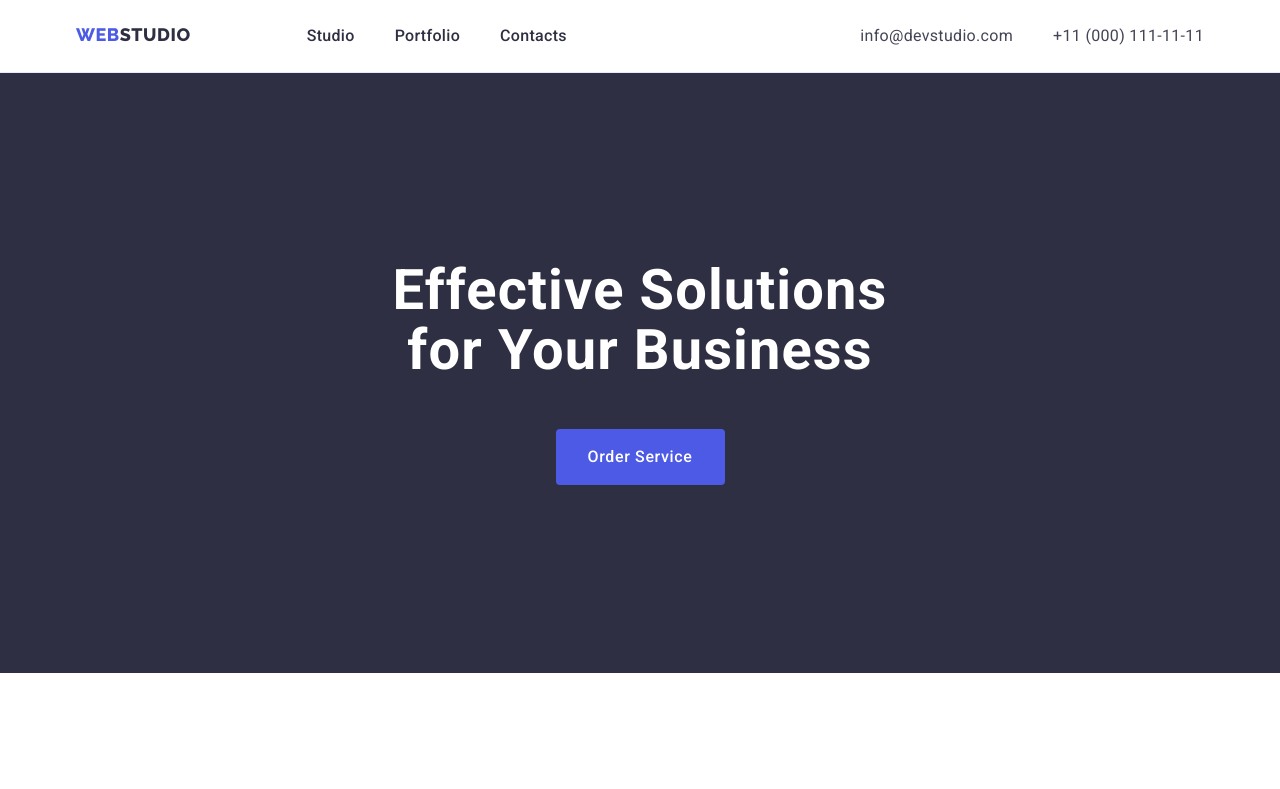
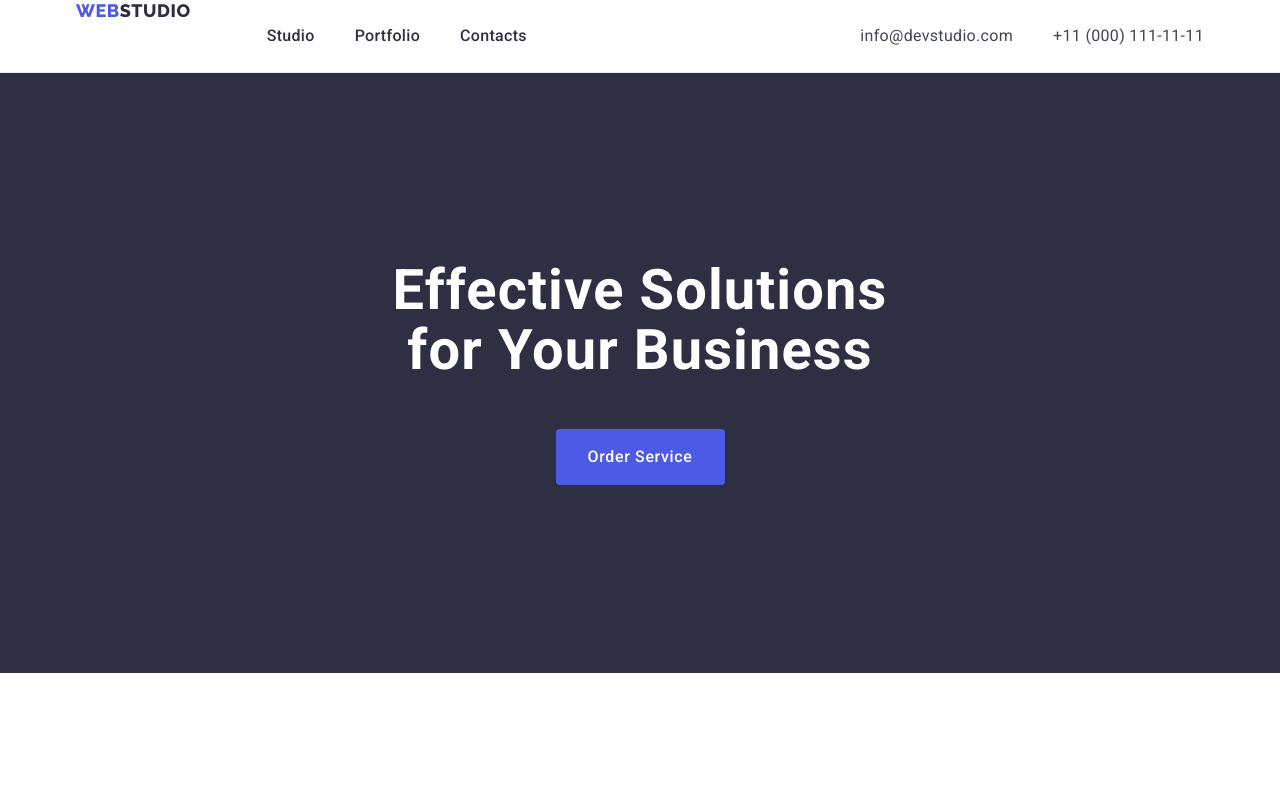
Before and after one commit to ElenaYa/goit-markup-hw-03, a plain HTML site: page index.html in a window 1280 px wide. Shown: the top 789 px of the page. Drawn offline with nearby package versions, Linux system fonts and the light colour scheme.

Commit message:
fixed commit after second checking

```diff
--- a/css/styles.css
+++ b/css/styles.css
@@ -49,6 +49,7 @@ img {
   align-items: center;
 }
 .nav-container {
+  display: flex;
   align-items: flex-start;
 }
 .contacts-container {
@@ -58,10 +59,10 @@ img {
   display: flex;
   align-items: center;
   gap: 40px;
-  padding-top: 24px;
-  padding-bottom: 24px;
 }
-
+.list-nav {
+  padding: 24px 0;
+}
 header {
   border-bottom: 1px solid #e7e9fc;
 }
@@ -208,6 +209,8 @@ header {
 }
 .team-card {
   background-color: #ffffff;
+  width: calc((100% - 72px) / 4);
+  border-radius: 0px 0px 4px 4px;
 }
 
 /* SECTION 4 PORTFOLIO */
@@ -224,17 +227,20 @@ header {
   column-gap: 24px;
   row-gap: 48px;
 }
+.portfolio {
+  width: calc((100% - 48px) / 3);
+}
 
 /* FOOTER */
 
 .footer {
   background-color: #2e2f42;
+  padding-top: 100px;
+  padding-bottom: 100px;
 }
 .paragraph-footer {
   color: #f4f4fd;
   width: 264px;
-  padding-top: 100px;
-  padding-bottom: 100px;
 }
 .logo-footer {
   color: #f4f4fd;
--- a/index.html
+++ b/index.html
@@ -26,12 +26,12 @@
         <div class="container">
 
             <nav class="nav-container">
+                <a class="logo" href="./index.html">Web<span class="logo-studio">Studio</span></a>
 
                 <ul class="list-link">
-                    <li><a class="logo" href="./index.html">Web<span class="logo-studio">Studio</span></a></li>
-                    <li><a class="nav-link" href="./index.html">Studio</a></li>
-                    <li><a class="nav-link" href="">Portfolio</a></li>
-                    <li><a class="nav-link" href="">Contacts</a></li>
+                    <li class="list-nav"><a class="nav-link" href="./index.html">Studio</a></li>
+                    <li class="list-nav"><a class="nav-link" href="">Portfolio</a></li>
+                    <li class="list-nav"><a class="nav-link" href="">Contacts</a></li>
                 </ul>
             </nav>
 
@@ -149,7 +149,7 @@
                 <h2 class="header">Our Portfolio</h2>
 
                 <ul class="list-portfolio">
-                    <li>
+                    <li class="portfolio">
                         <img src="./images/img-1.jpg" alt="Banking App" width="360" height="300">
                         <div class="portfolio-card">
                             <h3 class="heading">Banking App</h3>
```
